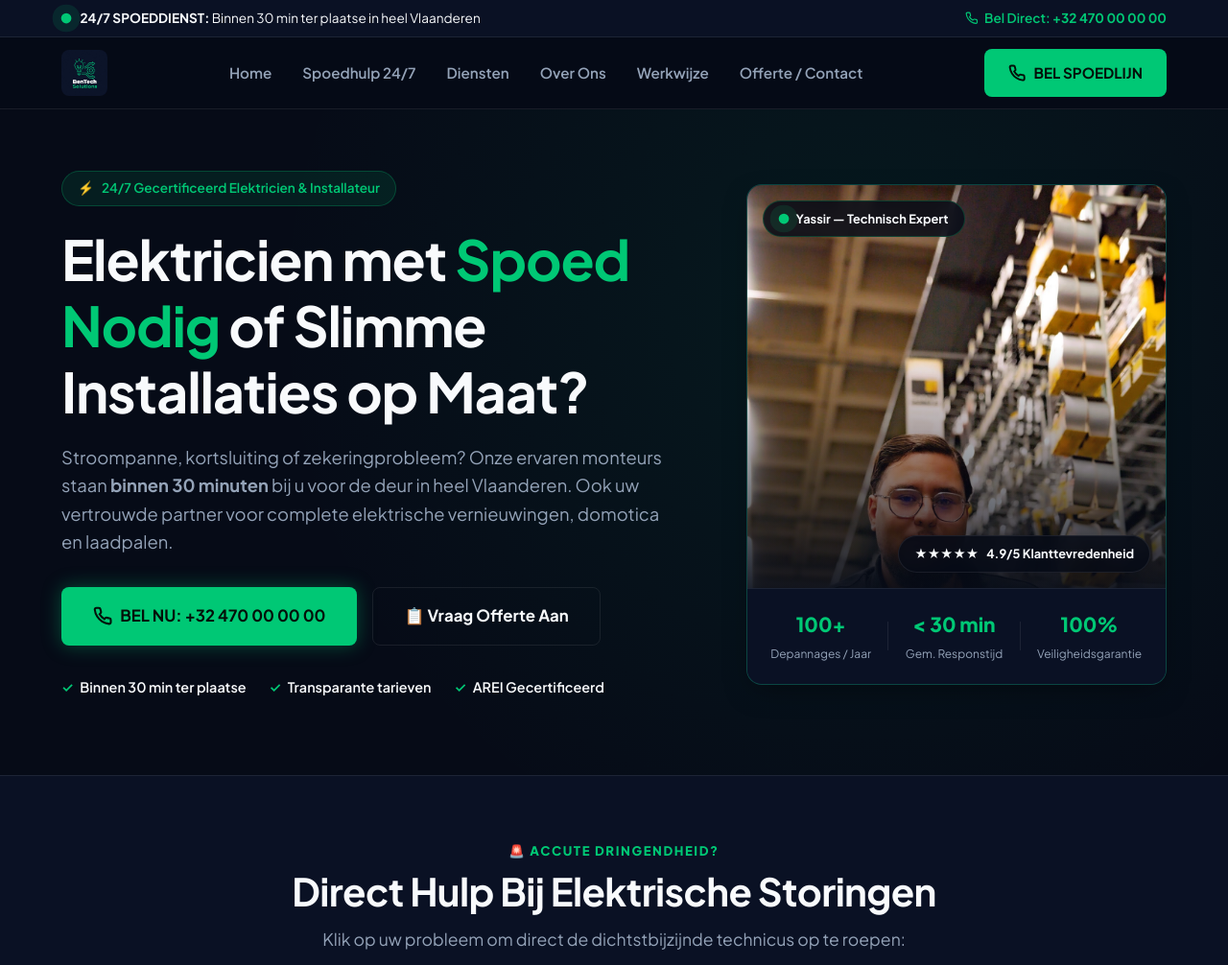
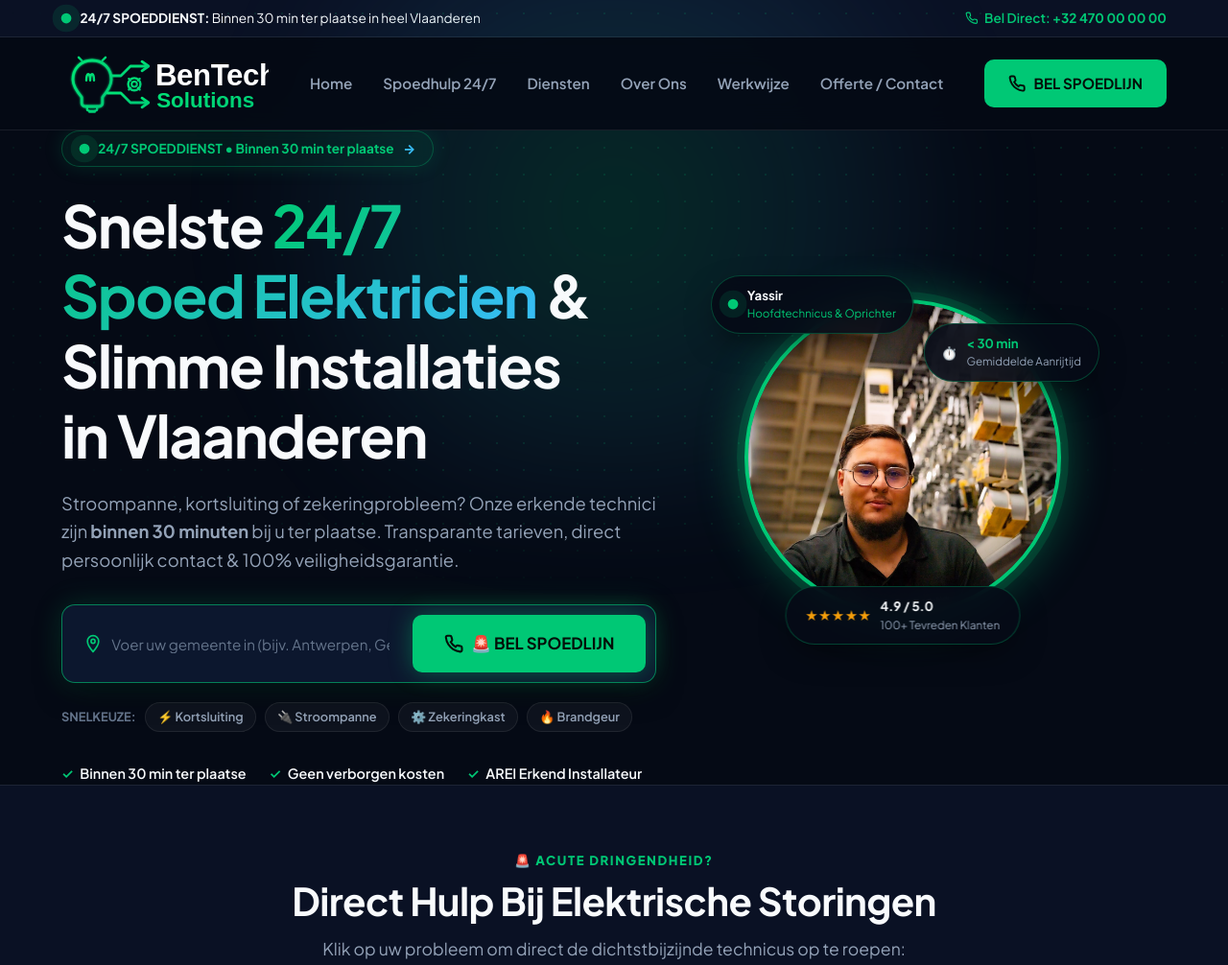
Before and after one commit to Emis-Dev/bentech-solutions, a plain HTML site: page index.html in a window 1280 px wide. Shown: the top 1006 px of the page at 96% size. Drawn offline with Linux system fonts and the light colour scheme.

Commit message:
feat: upgrade hero with 21st.dev component style, enlarged transparent vector logo and head-focused portrait

```diff
--- a/index.html
+++ b/index.html
@@ -42,7 +42,7 @@
   <header class="site-header">
     <div class="container header-inner">
       <a href="#" class="brand-logo">
-        <img src="assets/logo.jpeg" alt="BenTech Solutions Logo" class="logo-img">
+        <img src="assets/bentech-logo.svg" alt="BenTech Solutions Logo" class="logo-img">
       </a>
 
       <nav class="main-nav" id="mainNav">
@@ -66,73 +66,88 @@
     </div>
   </header>
 
-  <!-- Hero Section -->
-  <section class="hero-section" id="home">
+  <!-- Modern 21st.dev Style Hero Section -->
+  <section class="hero-section 21st-hero" id="home">
+    <div class="hero-bg-grid"></div>
+    <div class="hero-spotlight-aura"></div>
+
     <div class="container hero-container">
       <div class="hero-text-block">
-        <div class="hero-badge">
-          <span class="badge-icon">⚡</span>
-          <span>24/7 Gecertificeerd Elektricien & Installateur</span>
+        <!-- 21st.dev Shimmer Pill Badge -->
+        <div class="hero-shimmer-badge">
+          <span class="pulse-dot"></span>
+          <span>24/7 SPOEDDIENST • Binnen 30 min ter plaatse</span>
+          <span class="badge-arrow">→</span>
         </div>
 
         <h1 class="hero-title">
-          Elektricien met <span class="text-highlight">Spoed Nodig</span> of Slimme Installaties op Maat?
+          Snelste <span class="gradient-text">24/7 Spoed Elektricien</span> & Slimme Installaties in Vlaanderen
         </h1>
 
         <p class="hero-description">
-          Stroompanne, kortsluiting of zekeringprobleem? Onze ervaren monteurs staan <strong>binnen 30 minuten</strong> bij u voor de deur in heel Vlaanderen. Ook uw vertrouwde partner voor complete elektrische vernieuwingen, domotica en laadpalen.
+          Stroompanne, kortsluiting of zekeringprobleem? Onze erkende technici zijn <strong>binnen 30 minuten</strong> bij u ter plaatse. Transparante tarieven, direct persoonlijk contact & 100% veiligheidsgarantie.
         </p>
 
-        <div class="hero-cta-group">
-          <a href="tel:+32470000000" class="btn btn-lg btn-emerald btn-glow">
+        <!-- 21st.dev Glassmorphic Interactive Dispatch Search Box -->
+        <div class="hero-dispatch-box">
+          <div class="dispatch-input-wrap">
+            <svg class="location-icon" viewBox="0 0 24 24" fill="none" stroke="currentColor" stroke-width="2"><path d="M12 2C8.13 2 5 5.13 5 9c0 5.25 7 13 7 13s7-7.75 7-13c0-3.87-3.13-7-7-7z"/><circle cx="12" cy="9" r="2.5"/></svg>
+            <input type="text" id="heroLocInput" placeholder="Voer uw gemeente in (bijv. Antwerpen, Gent...)" class="hero-input">
+          </div>
+          <a href="tel:+32470000000" class="btn btn-lg btn-emerald btn-glow btn-dispatch">
             <svg class="btn-icon" viewBox="0 0 24 24" fill="none" stroke="currentColor" stroke-width="2.5"><path d="M22 16.92v3a2 2 0 0 1-2.18 2 19.79 19.79 0 0 1-8.63-3.07 19.5 19.5 0 0 1-6-6 19.79 19.79 0 0 1-3.07-8.67A2 2 0 0 1 4.11 2h3a2 2 0 0 1 2 1.72 12.84 12.84 0 0 0 .7 2.81 2 2 0 0 1-.45 2.11L8.09 9.91a16 16 0 0 0 6 6l1.27-1.27a2 2 0 0 1 2.11-.45 12.84 12.84 0 0 0 2.81.7A2 2 0 0 1 22 16.92z"/></svg>
-            BEL NU: +32 470 00 00 00
-          </a>
-          <a href="#offerte" class="btn btn-lg btn-outline">
-            📋 Vraag Offerte Aan
+            🚨 BEL SPOEDLIJN
           </a>
         </div>
 
-        <!-- Trust Bullet Points -->
+        <!-- Quick Issue Chips -->
+        <div class="quick-issue-chips">
+          <span class="chip-label">Snelkeuze:</span>
+          <a href="tel:+32470000000" class="chip">⚡ Kortsluiting</a>
+          <a href="tel:+32470000000" class="chip">🔌 Stroompanne</a>
+          <a href="tel:+32470000000" class="chip">⚙️ Zekeringkast</a>
+          <a href="tel:+32470000000" class="chip">🔥 Brandgeur</a>
+        </div>
+
+        <!-- Trust Highlights -->
         <ul class="hero-trust-list">
           <li><span class="check">✓</span> Binnen 30 min ter plaatse</li>
-          <li><span class="check">✓</span> Transparante tarieven</li>
-          <li><span class="check">✓</span> AREI Gecertificeerd</li>
+          <li><span class="check">✓</span> Geen verborgen kosten</li>
+          <li><span class="check">✓</span> AREI Erkend Installateur</li>
         </ul>
       </div>
 
-      <!-- Hero Visual Profile Card -->
-      <div class="hero-visual">
-        <div class="profile-card-wrapper">
-          <div class="profile-card-image-box">
-            <img src="assets/hero-profile.jpeg" alt="Yassir - BenTech Solutions Hoofdtechnicus" class="profile-hero-img">
-            <div class="profile-overlay-gradient"></div>
+      <!-- Yassir Head-Focused Hero Portrait Visual -->
+      <div class="hero-visual 21st-visual">
+        <div class="head-portrait-wrapper">
+          <!-- Circular Glowing Aura & Head Mask -->
+          <div class="head-avatar-ring">
+            <img src="assets/hero-profile.jpeg" alt="Yassir - BenTech Solutions Hoofdtechnicus" class="yassir-head-img">
+            <div class="avatar-inner-glow"></div>
+          </div>
 
-            <div class="floating-badge badge-top-left">
-              <span class="pulse-dot"></span>
-              <span>Yassir — Technisch Expert</span>
-            </div>
-
-            <div class="floating-badge badge-bottom-right">
-              <span class="star-rating">★★★★★</span>
-              <span>4.9/5 Klanttevredenheid</span>
+          <!-- Glassmorphism Floating Badges around Yassir's Head -->
+          <div class="floating-badge badge-yassir-name">
+            <span class="pulse-dot"></span>
+            <div>
+              <strong>Yassir</strong>
+              <span class="subtext">Hoofdtechnicus & Oprichter</span>
             </div>
           </div>
 
-          <div class="profile-card-footer">
-            <div class="footer-stat">
-              <span class="stat-number">100+</span>
-              <span class="stat-label">Depannages / Jaar</span>
+          <div class="floating-badge badge-speed">
+            <span class="badge-icon">⏱️</span>
+            <div>
+              <strong>&lt; 30 min</strong>
+              <span class="subtext">Gemiddelde Aanrijtijd</span>
             </div>
-            <div class="footer-divider"></div>
-            <div class="footer-stat">
-              <span class="stat-number">&lt; 30 min</span>
-              <span class="stat-label">Gem. Responstijd</span>
-            </div>
-            <div class="footer-divider"></div>
-            <div class="footer-stat">
-              <span class="stat-number">100%</span>
-              <span class="stat-label">Veiligheidsgarantie</span>
+          </div>
+
+          <div class="floating-badge badge-rating">
+            <span class="star-rating">★★★★★</span>
+            <div>
+              <strong>4.9 / 5.0</strong>
+              <span class="subtext">100+ Tevreden Klanten</span>
             </div>
           </div>
         </div>
@@ -144,7 +159,7 @@
   <section class="emergency-selector-section" id="spoed">
     <div class="container">
       <div class="section-header text-center">
-        <span class="section-eyebrow">🚨 ACCUTE DRINGENDHEID?</span>
+        <span class="section-eyebrow">🚨 ACUTE DRINGENDHEID?</span>
         <h2 class="section-title">Direct Hulp Bij Elektrische Storingen</h2>
         <p class="section-subtitle">Klik op uw probleem om direct de dichtstbijzijnde technicus op te roepen:</p>
       </div>
@@ -539,7 +554,7 @@
   <footer class="site-footer">
     <div class="container footer-grid">
       <div class="footer-col brand-col">
-        <img src="assets/logo.jpeg" alt="BenTech Solutions Logo" class="footer-logo">
+        <img src="assets/bentech-logo.svg" alt="BenTech Solutions Logo" class="footer-logo">
         <p class="footer-desc">
           BenTech Solutions — Uw expert in dringende 24/7 elektriciteitsdepannages, AREI zekeringkasten, domotica & laadpalen.
         </p>
--- a/style.css
+++ b/style.css
@@ -1,18 +1,18 @@
 /* ----------------------------------------------------
    BenTech Solutions - Master Design System & Stylesheet
-   Gedesigned volgens Impeccable Design Laws & Principles
+   Gedesigned volgens Impeccable Design Laws & 21st.dev Component Aesthetics
    ---------------------------------------------------- */
 
 :root {
   /* Color Tokens - Tinted Midnight Slate & Emerald Green */
-  --bg-main: #060b17;
+  --bg-main: #050a15;
   --bg-secondary: #0a1124;
   --bg-card: #0f1b33;
   --bg-card-hover: #142445;
   --bg-card-active: #1a2c52;
 
   --border-subtle: rgba(255, 255, 255, 0.08);
-  --border-emerald: rgba(0, 200, 117, 0.25);
+  --border-emerald: rgba(0, 200, 117, 0.3);
   --border-emerald-glow: rgba(0, 200, 117, 0.6);
 
   --primary: #00c875;
@@ -38,8 +38,8 @@
   --transition-normal: 0.35s var(--ease-expo);
 
   /* Elevation & Shadows */
-  --shadow-card: 0 10px 30px -10px rgba(0, 0, 0, 0.5);
-  --shadow-glow: 0 0 25px var(--primary-glow);
+  --shadow-card: 0 12px 35px -10px rgba(0, 0, 0, 0.6);
+  --shadow-glow: 0 0 30px var(--primary-glow);
 }
 
 /* Reset & Global Base */
@@ -60,7 +60,7 @@ html {
 
 body {
   overflow-x: hidden;
-  padding-bottom: 70px; /* Space for mobile sticky bar */
+  padding-bottom: 70px;
 }
 
 @media (min-width: 769px) {
@@ -95,13 +95,19 @@ h1, h2, h3, h4 {
   text-wrap: balance;
 }
 
-h1 { font-size: clamp(2.2rem, 5vw, 3.6rem); letter-spacing: -0.02em; }
+h1 { font-size: clamp(2.3rem, 5.2vw, 3.8rem); letter-spacing: -0.025em; }
 h2 { font-size: clamp(1.8rem, 3.5vw, 2.5rem); letter-spacing: -0.015em; }
 h3 { font-size: clamp(1.2rem, 2vw, 1.5rem); }
 
 p {
   color: var(--text-muted);
   text-wrap: pretty;
+}
+
+.gradient-text {
+  background: linear-gradient(135deg, #00C875 0%, #38BDF8 100%);
+  -webkit-background-clip: text;
+  -webkit-text-fill-color: transparent;
 }
 
 .section-eyebrow {
@@ -129,7 +135,6 @@ p {
 }
 
 .text-center { text-align: center; }
-.text-highlight { color: var(--primary); }
 
 /* Buttons & CTAs */
 .btn {
@@ -141,10 +146,10 @@ p {
   font-size: 0.95rem;
   font-weight: 700;
   padding: 0.75rem 1.5rem;
-  border-radius: 8px;
+  border-radius: 10px;
   border: 1px solid transparent;
   cursor: pointer;
-  transition: background-color var(--transition-fast), border-color var(--transition-fast), box-shadow var(--transition-fast);
+  transition: background-color var(--transition-fast), border-color var(--transition-fast), box-shadow var(--transition-fast), transform var(--transition-fast);
 }
 
 .btn-lg {
@@ -174,7 +179,7 @@ p {
 }
 
 .btn-glow {
-  box-shadow: 0 0 20px rgba(0, 200, 117, 0.35);
+  box-shadow: 0 0 25px rgba(0, 200, 117, 0.4);
 }
 
 .btn-icon {
@@ -188,7 +193,7 @@ p {
   background-color: var(--primary);
   border-radius: 50%;
   display: inline-block;
-  box-shadow: 0 0 10px var(--primary);
+  box-shadow: 0 0 12px var(--primary);
   animation: pulseAnimation 2s infinite ease-in-out;
 }
 
@@ -231,13 +236,13 @@ p {
   height: 1em;
 }
 
-/* Header & Nav */
+/* Header & Nav - Enlarge & Transparent Logo */
 .site-header {
   position: sticky;
   top: 0;
   z-index: 200;
-  background-color: rgba(6, 11, 23, 0.9);
-  backdrop-filter: blur(12px);
+  background-color: rgba(5, 10, 21, 0.92);
+  backdrop-filter: blur(14px);
   border-bottom: 1px solid var(--border-subtle);
   padding: 0.75rem 0;
 }
@@ -249,9 +254,9 @@ p {
 }
 
 .brand-logo .logo-img {
-  height: 48px;
+  height: 72px; /* Enlgarded crisp transparent logo */
   width: auto;
-  border-radius: 8px;
+  display: block;
 }
 
 .main-nav {
@@ -291,31 +296,63 @@ p {
   background-color: var(--text-main);
 }
 
-/* Hero Section */
-.hero-section {
-  padding: 4rem 0 5rem;
-  background: radial-gradient(circle at 70% 30%, rgba(0, 200, 117, 0.08) 0%, transparent 60%);
+/* 21st.dev Inspired Ultra-Modern Hero Component */
+.21st-hero {
+  position: relative;
+  padding: 5rem 0 6rem;
+  overflow: hidden;
+}
+
+.hero-bg-grid {
+  position: absolute;
+  inset: 0;
+  background-image: radial-gradient(rgba(0, 200, 117, 0.12) 1px, transparent 1px);
+  background-size: 28px 28px;
+  mask-image: radial-gradient(ellipse 60% 50% at 50% 30%, #000 70%, transparent 100%);
+  pointer-events: none;
+}
+
+.hero-spotlight-aura {
+  position: absolute;
+  top: -10%;
+  left: 50%;
+  transform: translateX(-50%);
+  width: 900px;
+  height: 600px;
+  background: radial-gradient(circle, rgba(0, 200, 117, 0.18) 0%, rgba(56, 189, 248, 0.08) 45%, transparent 70%);
+  filter: blur(60px);
+  pointer-events: none;
 }
 
 .hero-container {
   display: grid;
-  grid-template-columns: 1.2fr 0.8fr;
-  gap: 3.5rem;
+  grid-template-columns: 1.25fr 0.9fr;
+  gap: 4rem;
   align-items: center;
+  position: relative;
+  z-index: 2;
 }
 
-.hero-badge {
+/* 21st.dev Shimmer Pill Badge */
+.hero-shimmer-badge {
   display: inline-flex;
   align-items: center;
-  gap: 0.5rem;
-  background: rgba(0, 200, 117, 0.1);
+  gap: 0.6rem;
+  background: rgba(0, 200, 117, 0.08);
   border: 1px solid var(--border-emerald);
-  padding: 0.4rem 1rem;
+  padding: 0.45rem 1.1rem;
   border-radius: 50px;
   font-size: 0.85rem;
-  font-weight: 600;
+  font-weight: 700;
   color: var(--primary);
-  margin-bottom: 1.25rem;
+  margin-bottom: 1.5rem;
+  backdrop-filter: blur(8px);
+  box-shadow: 0 0 20px rgba(0, 200, 117, 0.15);
+}
+
+.badge-arrow {
+  color: var(--accent-cyan);
+  font-weight: 800;
 }
 
 .hero-title {
@@ -328,11 +365,84 @@ p {
   margin-bottom: 2rem;
 }
 
-.hero-cta-group {
+/* 21st.dev Glassmorphic Hero Interactive Dispatch Box */
+.hero-dispatch-box {
+  display: flex;
+  gap: 0.75rem;
+  background: rgba(15, 27, 51, 0.85);
+  backdrop-filter: blur(16px);
+  border: 1px solid var(--border-emerald-glow);
+  padding: 0.6rem;
+  border-radius: 14px;
+  box-shadow: var(--shadow-card), 0 0 30px rgba(0, 200, 117, 0.2);
+  margin-bottom: 1.25rem;
+  max-width: 620px;
+}
+
+.dispatch-input-wrap {
+  flex: 1;
+  display: flex;
+  align-items: center;
+  gap: 0.6rem;
+  padding: 0 0.75rem;
+}
+
+.location-icon {
+  width: 20px;
+  height: 20px;
+  color: var(--primary);
+  flex-shrink: 0;
+}
+
+.hero-input {
+  width: 100%;
+  background: transparent;
+  border: none;
+  color: var(--text-main);
+  font-family: inherit;
+  font-size: 0.95rem;
+  outline: none;
+}
+
+.hero-input::placeholder {
+  color: var(--text-subtle);
+}
+
+.btn-dispatch {
+  white-space: nowrap;
+}
+
+/* Quick Issue Chips */
+.quick-issue-chips {
   display: flex;
   flex-wrap: wrap;
-  gap: 1rem;
+  align-items: center;
+  gap: 0.6rem;
   margin-bottom: 2rem;
+}
+
+.chip-label {
+  font-size: 0.8rem;
+  font-weight: 700;
+  color: var(--text-subtle);
+  text-transform: uppercase;
+}
+
+.chip {
+  font-size: 0.8rem;
+  font-weight: 600;
+  color: var(--text-muted);
+  background: rgba(255, 255, 255, 0.04);
+  border: 1px solid var(--border-subtle);
+  padding: 0.25rem 0.75rem;
+  border-radius: 20px;
+  transition: all var(--transition-fast);
+}
+
+.chip:hover {
+  color: var(--primary);
+  border-color: var(--primary);
+  background: rgba(0, 200, 117, 0.1);
 }
 
 .hero-trust-list {
@@ -349,79 +459,128 @@ p {
   margin-right: 0.25rem;
 }
 
-/* Profile Visual Card */
-.profile-card-wrapper {
+/* Yassir Head-Focused Hero Portrait Visual */
+.21st-visual {
+  display: flex;
+  justify-content: center;
+}
+
+.head-portrait-wrapper {
+  position: relative;
+  width: 360px;
+  height: 360px;
+  display: flex;
+  align-items: center;
+  justify-content: center;
+}
+
+/* Circular Avatar Ring Trimming Away Background */
+.head-avatar-ring {
+  width: 330px;
+  height: 330px;
+  border-radius: 50%;
+  position: relative;
+  overflow: hidden;
+  border: 4px solid var(--primary);
+  box-shadow: 0 0 50px rgba(0, 200, 117, 0.45), 0 0 0 8px rgba(0, 200, 117, 0.15);
   background: var(--bg-card);
+}
+
+.yassir-head-img {
+  width: 100%;
+  height: 100%;
+  object-fit: cover;
+  object-position: 50% 26%; /* Tight crop focusing strictly on Yassir's head and shoulders */
+}
+
+.avatar-inner-glow {
+  position: absolute;
+  inset: 0;
+  border-radius: 50%;
+  box-shadow: inset 0 0 30px rgba(6, 11, 23, 0.6);
+  pointer-events: none;
+}
+
+/* Glassmorphism Badges Around Head Portrait */
+.badge-yassir-name {
+  position: absolute;
+  top: -10px;
+  left: -20px;
+  background: rgba(6, 11, 23, 0.9);
+  backdrop-filter: blur(12px);
   border: 1px solid var(--border-emerald);
-  border-radius: 16px;
-  overflow: hidden;
+  padding: 0.6rem 1.1rem;
+  border-radius: 50px;
+  font-size: 0.825rem;
+  display: flex;
+  align-items: center;
+  gap: 0.6rem;
   box-shadow: var(--shadow-card);
 }
 
-.profile-card-image-box {
-  position: relative;
-  height: 420px;
+.badge-yassir-name strong {
+  display: block;
+  color: var(--text-main);
 }
 
-.profile-hero-img {
-  width: 100%;
-  height: 100%;
-  object-fit: cover;
-  object-position: top center;
-}
-
-.profile-overlay-gradient {
-  position: absolute;
-  inset: 0;
-  background: linear-gradient(180deg, transparent 40%, rgba(6, 11, 23, 0.9) 100%);
-}
-
-.floating-badge {
-  position: absolute;
-  background: rgba(6, 11, 23, 0.85);
-  backdrop-filter: blur(8px);
-  border: 1px solid var(--border-subtle);
-  padding: 0.5rem 1rem;
-  border-radius: 50px;
-  font-size: 0.8rem;
-  font-weight: 700;
-  display: flex;
-  align-items: center;
-  gap: 0.5rem;
-}
-
-.badge-top-left { top: 1rem; left: 1rem; border-color: var(--border-emerald); }
-.badge-bottom-right { bottom: 1rem; right: 1rem; }
-
-.profile-card-footer {
-  display: flex;
-  justify-content: space-around;
-  align-items: center;
-  padding: 1.25rem 1rem;
-  background-color: var(--bg-secondary);
-  border-top: 1px solid var(--border-subtle);
-}
-
-.footer-stat {
-  text-align: center;
-}
-
-.stat-number {
+.badge-yassir-name .subtext {
   display: block;
-  font-size: 1.3rem;
-  font-weight: 800;
+  font-size: 0.725rem;
   color: var(--primary);
 }
 
-.stat-label {
-  font-size: 0.75rem;
+.badge-speed {
+  position: absolute;
+  top: 40px;
+  right: -25px;
+  background: rgba(6, 11, 23, 0.9);
+  backdrop-filter: blur(12px);
+  border: 1px solid var(--border-emerald);
+  padding: 0.6rem 1.1rem;
+  border-radius: 50px;
+  font-size: 0.825rem;
+  display: flex;
+  align-items: center;
+  gap: 0.6rem;
+  box-shadow: var(--shadow-card);
+}
+
+.badge-speed strong {
+  color: var(--primary);
+}
+
+.badge-speed .subtext {
+  display: block;
+  font-size: 0.725rem;
   color: var(--text-muted);
 }
 
-.footer-divider {
-  width: 1px;
-  height: 30px;
-  background-color: var(--border-subtle);
+.badge-rating {
+  position: absolute;
+  bottom: -15px;
+  left: 50%;
+  transform: translateX(-50%);
+  white-space: nowrap;
+  background: rgba(6, 11, 23, 0.9);
+  backdrop-filter: blur(12px);
+  border: 1px solid var(--border-emerald);
+  padding: 0.6rem 1.25rem;
+  border-radius: 50px;
+  font-size: 0.825rem;
+  display: flex;
+  align-items: center;
+  gap: 0.6rem;
+  box-shadow: var(--shadow-card);
+}
+
+.badge-rating .star-rating {
+  color: #f59e0b;
+}
+
+.badge-rating .subtext {
+  display: block;
+  font-size: 0.725rem;
+  color: var(--text-muted);
 }
 
 /* Emergency Selector Section */
@@ -441,7 +600,7 @@ p {
 .emergency-card {
   background: var(--bg-card);
   border: 1px solid var(--border-subtle);
-  border-radius: 12px;
+  border-radius: 14px;
   padding: 1.5rem;
   display: flex;
   flex-direction: column;
@@ -603,6 +762,7 @@ p {
   width: 100%;
   max-height: 480px;
   object-fit: cover;
+  object-position: 50% 25%;
 }
 
 .about-experience-badge {
@@ -926,9 +1086,8 @@ p {
 }
 
 .footer-logo {
-  height: 40px;
+  height: 56px;
   margin-bottom: 1rem;
-  border-radius: 6px;
 }
 
 .footer-col h4 {
@@ -982,14 +1141,14 @@ p {
   right: 0;
   z-index: 900;
   padding: 0.75rem 1rem;
-  background: rgba(6, 11, 23, 0.95);
-  backdrop-filter: blur(12px);
+  background: rgba(5, 10, 21, 0.95);
+  backdrop-filter: blur(14px);
   border-top: 1px solid var(--border-emerald);
 }
 
 .btn-sticky {
   width: 100%;
-  box-shadow: 0 -5px 20px rgba(0, 200, 117, 0.4);
+  box-shadow: 0 -5px 25px rgba(0, 200, 117, 0.45);
 }
 
 @media (min-width: 769px) {
@@ -1002,7 +1161,17 @@ p {
 @media (max-width: 992px) {
   .hero-container {
     grid-template-columns: 1fr;
+    gap: 3rem;
   }
+
+  .hero-dispatch-box {
+    flex-direction: column;
+  }
+
+  .btn-dispatch {
+    width: 100%;
+  }
+
   .bento-grid {
     grid-template-columns: 1fr;
   }
@@ -1024,6 +1193,10 @@ p {
 
   .mobile-toggle {
     display: flex;
+  }
+
+  .brand-logo .logo-img {
+    height: 54px;
   }
 
   .contact-form .form-grid {
@@ -1051,6 +1224,21 @@ p {
     gap: 0.5rem;
     text-align: center;
   }
+
+  .head-portrait-wrapper {
+    width: 290px;
+    height: 290px;
+  }
+
+  .head-avatar-ring {
+    width: 270px;
+    height: 270px;
+  }
+
+  .badge-yassir-name, .badge-speed, .badge-rating {
+    font-size: 0.75rem;
+    padding: 0.4rem 0.8rem;
+  }
 }
 
 /* Accessibility Reduced Motion */
```
Also changed, not shown: assets/bentech-logo.svg (added).
